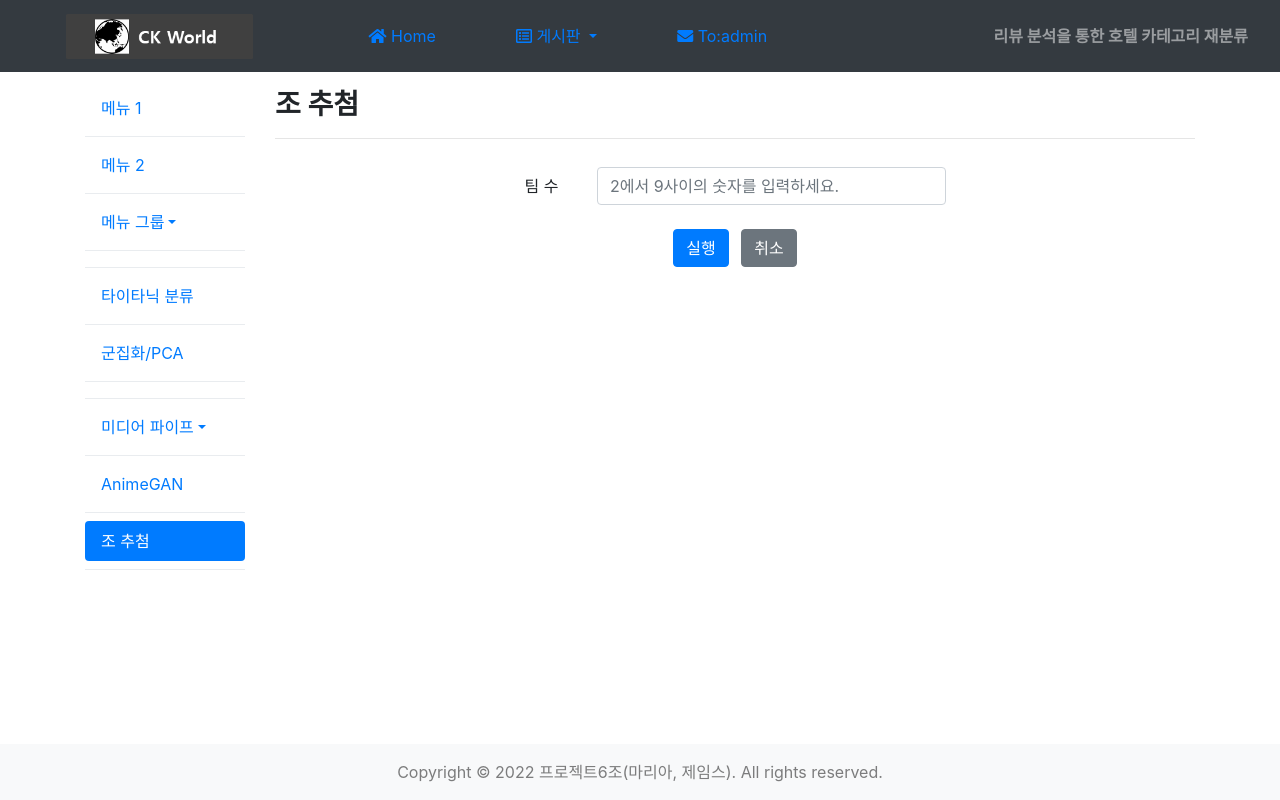
After one commit to ksw0733/Flask_web_project_template, a Flask app: page /order in a window 1280 px wide. The commit adds this page. Run offline with Flask 2, Linux system fonts and the light colour scheme; some libraries are stand-ins or nearby versions.

Commit message:
조 추첨

```diff
--- a/app.py
+++ b/app.py
@@ -1,5 +1,5 @@
 from flask import Flask, render_template, request, redirect
-from flask import current_app
+from flask import current_app, flash
 from sklearn.preprocessing import StandardScaler
 from sklearn.decomposition import PCA
 from sklearn.cluster import KMeans
@@ -9,7 +9,7 @@ from bp_mediapipe.mediapipe import mediapipe_bp
 from bp_gan.gan import gan_bp
 from my_utils.sendmail import sendmail
 from datetime import datetime
-import os, joblib
+import os, joblib, random
 import numpy as np
 import pandas as pd
 import matplotlib.pyplot as plt
@@ -24,12 +24,12 @@ app.register_blueprint(gan_bp, url_prefix='/gan')
 
 @app.route('/')
 def index():
-    menu = {'ho':1, 'pb':0, 'm1':0, 'm2':0, 'm3':0, 'cf':0, 'cu':0, 'ma':0, 'mp':0}
+    menu = {'ho':1, 'pb':0, 'm1':0, 'm2':0, 'm3':0, 'cf':0, 'cu':0, 'ma':0, 'mp':0, 'gn':0, 'or':0}
     return render_template('index.html', menu=menu)
 
 @app.route('/menu1', methods=['GET', 'POST'])
 def menu1():
-    menu = {'ho':0, 'pb':0, 'm1':1, 'm2':0, 'm3':0, 'cf':0, 'cu':0, 'ma':0, 'mp':0}
+    menu = {'ho':0, 'pb':0, 'm1':1, 'm2':0, 'm3':0, 'cf':0, 'cu':0, 'ma':0, 'mp':0, 'gn':0, 'or':0}
     if request.method == 'GET':
         options = [
             {'disp':'영어', 'val':'en'},
@@ -48,7 +48,7 @@ def menu1():
 
 @app.route('/menu2')
 def menu2():
-    menu = {'ho':0, 'pb':0, 'm1':0, 'm2':1, 'm3':0, 'cf':0, 'cu':0, 'ma':0, 'mp':0}
+    menu = {'ho':0, 'pb':0, 'm1':0, 'm2':1, 'm3':0, 'cf':0, 'cu':0, 'ma':0, 'mp':0, 'gn':0, 'or':0}
     items = [
         {'id':1001, 'title':'HTML', 'content':'HTML is HyperText ...'},
         {'id':1002, 'title':'CSS', 'content':'CSS is Cascading ...'},
@@ -74,7 +74,7 @@ def menu2():
 
 @app.route('/classify', methods=['GET', 'POST'])
 def classify():
-    menu = {'ho':0, 'pb':0, 'm1':0, 'm2':0, 'm3':0, 'cf':1, 'cu':0, 'ma':0, 'mp':0}
+    menu = {'ho':0, 'pb':0, 'm1':0, 'm2':0, 'm3':0, 'cf':1, 'cu':0, 'ma':0, 'mp':0, 'gn':0, 'or':0}
     if request.method == 'GET':
         return render_template('classify.html', menu=menu)
     else:
@@ -106,7 +106,7 @@ def classify():
 
 @app.route('/cluster', methods=['GET', 'POST'])
 def cluster():
-    menu = {'ho':0, 'pb':0, 'm1':0, 'm2':0, 'm3':0, 'cf':0, 'cu':1, 'ma':0, 'mp':0}
+    menu = {'ho':0, 'pb':0, 'm1':0, 'm2':0, 'm3':0, 'cf':0, 'cu':1, 'ma':0, 'mp':0, 'gn':0, 'or':0}
     if request.method == 'GET':
         return render_template('cluster.html', menu=menu)
     else:
@@ -167,7 +167,7 @@ def cluster():
 
 @app.route('/mail', methods=['GET', 'POST'])
 def mail():
-    menu = {'ho':0, 'pb':0, 'm1':0, 'm2':0, 'm3':0, 'cf':0, 'cu':0, 'ma':1, 'mp':0}
+    menu = {'ho':0, 'pb':0, 'm1':0, 'm2':0, 'm3':0, 'cf':0, 'cu':0, 'ma':1, 'mp':0, 'gn':0, 'or':0}
     if request.method == 'GET':
         return render_template('mail.html', menu=menu)
     else:
@@ -181,6 +181,21 @@ def mail():
         sendmail(subject, addr, content, files)
         return redirect('/')
 
+@app.route('/order', methods=['GET', 'POST'])
+def order():
+    menu = {'ho':0, 'pb':0, 'm1':0, 'm2':0, 'm3':0, 'cf':0, 'cu':0, 'ma':0, 'mp':0, 'gn':0, 'or':1}
+    if request.method == 'GET':
+        return render_template('order.html', menu=menu)
+    else:
+        num = int(request.form['number'])
+        if num <= 1 or num >= 10:
+            flash('2에서 9사이의 숫자를 입력하세요.')
+            return redirect('/order')
+        teams = [i for i in range(1, num+1)]
+        random.seed(datetime.now().microsecond)
+        finals = random.sample(teams, num)
+        return render_template('order_res.html', menu=menu, finals=finals)
+
 if __name__ == '__main__':
     app.secret_key = 'super secret key'
     app.config['SESSION_TYPE'] = 'filesystem'
--- a/templates/base.html
+++ b/templates/base.html
@@ -118,6 +118,11 @@
                            href="{% if menu.gn %}#{% else %}/gan/anime{% endif %}">AnimeGAN</a>
                     </li>
                     <div class="dropdown-divider"></div>
+                    <li class="nav-item">
+                        <a class="nav-link {% if menu.or %}active{% endif %}"
+                           href="{% if menu.or %}#{% else %}/order{% endif %}">조 추첨</a>
+                    </li>
+                    <div class="dropdown-divider"></div>
                 </ul>
             </div>
             <div class="col-10">
--- /dev/null
+++ b/templates/order.html
@@ -0,0 +1,26 @@
+{% extends "base.html" %}
+{% block subtitle %}
+    <strong>조 추첨</strong>
+{% endblock %}
+{% block content %}
+    <div class="row">
+        <div class="col-3"></div>
+        <div class="col-6">
+            <form action="/order" method="post">
+                <table class="table table-borderless">
+                    <tr>
+                        <td style="vertical-align: middle;">팀 수</td>
+                        <td><input type="text" class="form-control" name="number" placeholder="2에서 9사이의 숫자를 입력하세요."></td>
+                    </tr>
+                    <tr>
+                        <td colspan="2" style="text-align: center;">
+                            <button type="submit" class="btn btn-primary mr-2">실행</button>
+                            <button type="reset" class="btn btn-secondary">취소</button>
+                        </td>
+                    </tr>
+                </table>
+            </form>
+        </div>
+        <div class="col-3"></div>
+    </div>
+{% endblock %}
```
Also changed, not shown: templates/order_res.html (added, +36 -0 lines).
